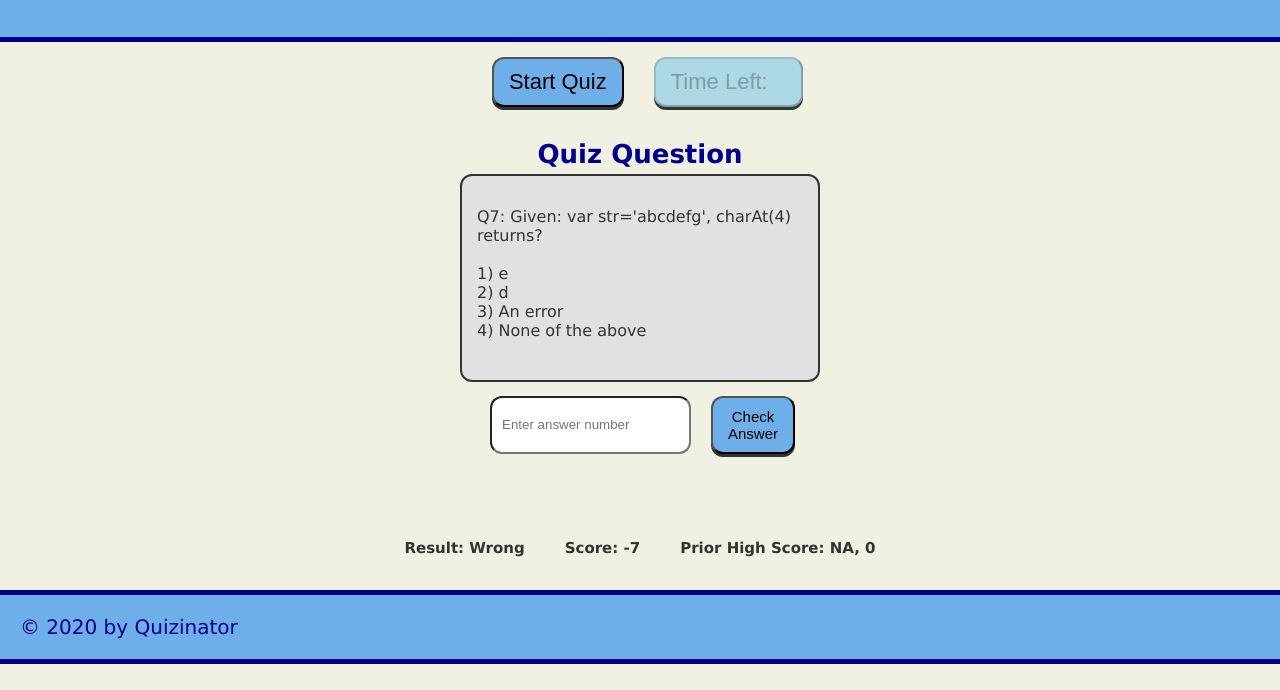
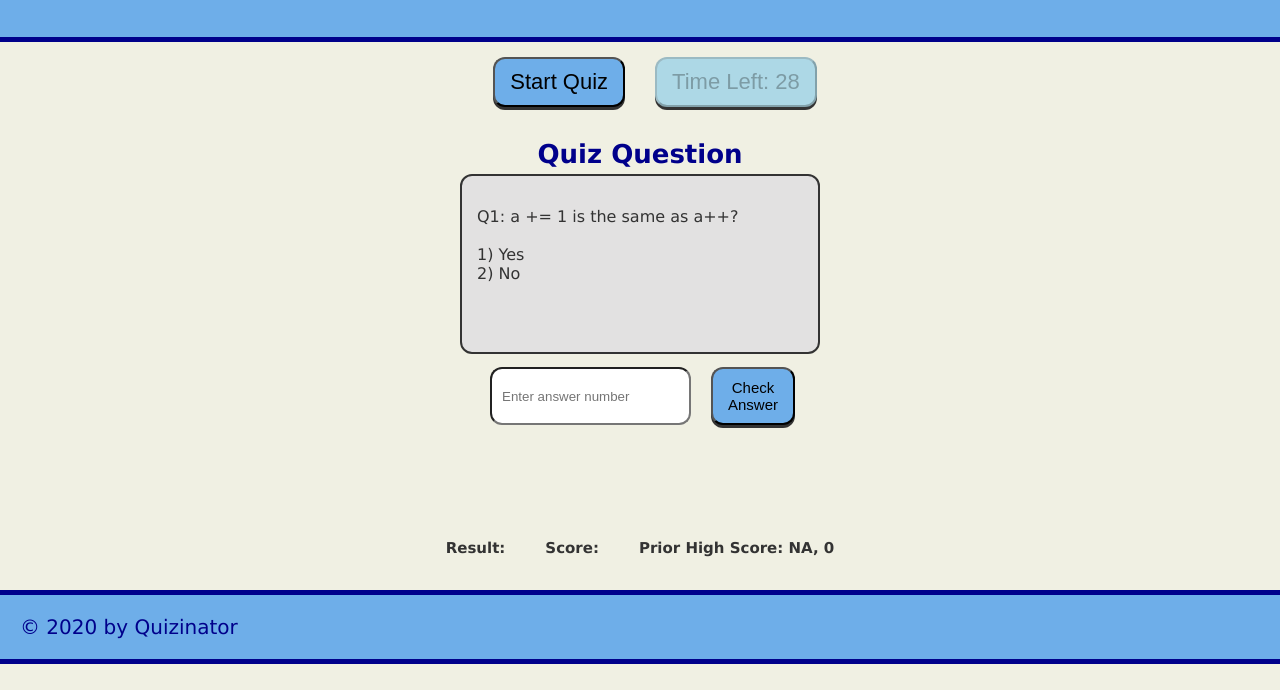
Before and after one commit to CaptainRich/Javascript-Quiz, a plain HTML site: page index.html in a window 1280 px wide. Both pictures are taken after a click on the button "Start Quiz". Shown: the part 110-800 px from the top of the page. Drawn offline with Linux system fonts and the light colour scheme.

Commit message:
Corrected button behavior, updated questions, updated readme, added screen shot.

```diff
--- a/assets/js/script.js
+++ b/assets/js/script.js
@@ -2,10 +2,13 @@
 // Define the button variable for later use.
 
 // Define the variable for the event listener for the start button.
-var quizEl = document.querySelector( "#quiz-page" );
+var quizEl = document.querySelector( "#quiz-start" );
 
 // Define the variable for the event listener for the (form) answer response.
 var formEl = document.querySelector( "#process-answer");
+
+// Define the variable for the user response area
+var inputEl = document.querySelector( "#user-answer" );
 
 // Define the variable for the actual quiz box area
 var newQuizQuestion = document.querySelector( "#quiz-question" );
@@ -15,6 +18,9 @@ var quizResponse = "<input type='text' name='userSelection' class='quiz-box' pla
 var userAnswer = 0;
 var numValidAnswers = 0;              // tracks the number of valid answers for the current question
 
+
+// Define a variable for the current question.
+var iq = 0;
 
 // Define a variables to be used to monitor the user's score. */
 var quizScore = 0;
@@ -59,7 +65,7 @@ var quizData = [
                            "4) Just before 'i' is evaluated in the 'for' statement.<br>"],
       solution: "4"},
 
-    { question: "Q3: The external JavaScript file must containt the '<script>' tag?<br><br>",
+    { question: "Q3: The external JavaScript file must containt the 'script' tag?<br><br>",
       possibleAnswers: [ "1) True<br>", "2) False<br>" ],
       solution: "2"},
 
@@ -67,9 +73,9 @@ var quizData = [
       possibleAnswers: [ "1) Yes<br>", "2) No<br>" ],
       solution: "1"},
 
-    { question: "Q5: Where is the corect place to insert a JavaScript?<br><br>",
-      possibleAnswers:  [ "1) The <body> section<br>",
-                          "2) The <head> section<br>",
+    { question: "Q5: Where is the corect place to insert JavaScript?<br><br>",
+      possibleAnswers:  [ "1) The 'body' section<br>",
+                          "2) The 'head' section<br>",
                           "3) Both 1 and 2<br>"],
       solution: "3"},
 
@@ -133,69 +139,19 @@ var quizHandler = function( event ) {
 
 
 
-    //quizTime();                                // start the timer
+    quizTime();                                // start the timer
 
     // Display the first question and invoke the response form handler.
+    iq = 0;
+    showQuestion( quizData[iq] );           // subsequent questions will be shown by the handler
 
 
     // Loop over the quiz questions and display them in the quiz box. This continues
     // until either all the quesions are answered or the timer expires.
 
-    for( var i = 0; i < quizData.length; i++ ) {
-
-        // As long as there is time left, put up the next quiz question
-        if( timeLeft <= 0 ) {
-            break;                // out of time, exit the loop
-        }
-
-        // Put the quiz question in the box.
-        console.log( "about to show question ", i );
-        var userAnswer = showQuestion( quizData[i] );
-
-        // Wait for the button handler to give us an answer
-        while( userAnswer === 0 ) {
-            // Just wait for "userAnswer" to be set to a valid value > 0
-        }
-
-        // When the user picks an answer, check if it is correct and
-        // adjsut the scoring accordingly (+2 for correct, -1 for incorrect).
-        if( userAnswer === parseInt(quizData[i].solution) ) {
-            // User answer is correct, increase score
-            quizScore += 2;
-
-            // Display answer status to the user
-            answer.innerHTML = "Result: Correct";
-        }
-        else {
-            // User answer is incorrect, decrease score
-            quizScore -= 1;
-
-            // Display answer status to the user
-            answer.innerHTML = "Result: Wrong";
-
-        }
-        currScore.textContent = "Score: " + quizScore;
-
-    }
 
 
-   // If the user's score is positive, determine if we can save it.
-    if( highScore.score >= quizScore ){
-        alert( "Sorry, you don't have the highest score." );
-    }
-    else {
-        var userInitials = prompt ( "Enter your initials to save your score: " );
-        if( userInitials === null ) {
-            return;
-        }
 
-        // Take the first two characters and set the object for local storage.
-        highScore.initials = userInitials.slice(0,2);
-        highScore.score    = quizScore;
-
-        saveScores();
-
-    }
 
 }
 
@@ -222,19 +178,75 @@ var showQuestion = function( quizQuestion ) {
 
 // ///////////////////////////////////////////////////////////////////////////////////
 // Define the handler for the "user respose button" [Check Answer]
-var questionHandler = function(  ) {
+var questionHandler = function (event) {
 
-    var ans  = document.getElementById("user-answer").value;
-    var ians = parseInt( ans );
+    console.log("In questionHandler for # ", iq );
 
-    if( ians > 0 && ians <= numValidAnswers ) {
+    var ans = document.getElementById("user-answer").value;
+    var ians = parseInt(ans);
+
+    if (ians > 0 && ians <= numValidAnswers) {
         userAnswer = ians;
-        valid      = true;
+        valid = true;
     }
     else {
         userAnswer = 0;
     }
 
+    // When the user picks an answer, check if it is correct and
+    // adjsut the scoring accordingly (+2 for correct, -1 for incorrect).
+    if (userAnswer === parseInt(quizData[iq].solution)) {
+        // User answer is correct, increase score
+        quizScore += 2;
+
+        // Display answer status to the user
+        answer.innerHTML = "Result: Correct";
+    }
+    else {
+        // User answer is incorrect, decrease score
+        quizScore -= 1;
+
+        // Display answer status to the user and reduce the timer
+        answer.innerHTML = "Result: Wrong";
+        timeLeft = Math.max( 0, timeLeft-5 );
+
+    }
+
+    currScore.textContent = "Score: " + quizScore;
+
+    // As long as there is time left, and questions left, put up the next quiz question
+    iq++;                       // bumpt the question index
+
+    if (iq < quizData.length && timeLeft > 0) {
+
+        // Blank out the 'user response' area of the form
+        inputEl.value = "";
+
+        // Put the quiz question in the box.
+        console.log("About to show question ", iq );
+        showQuestion(quizData[iq]);
+        userAnswer = 0;
+    }
+    else {
+
+        // If the user's score is positive, determine if we can save it.
+        if (highScore.score >= quizScore) {
+            alert("Sorry, you don't have the highest score.");
+        }
+        else {
+            var userInitials = prompt("Enter your initials to save your score: ");
+            if (userInitials === null) {
+                return;
+            }
+
+            // Take the first two characters and set the object for local storage.
+            highScore.initials = userInitials.slice(0, 2);
+            highScore.score = quizScore;
+
+            saveScores();
+
+        }
+    }
 }
 
 // ///////////////////////////////////////////////////////////////////////////////////
@@ -262,4 +274,4 @@ quizEl.addEventListener( "click", quizHandler );
 
 
 // Setup the input form handler, for the user's question response.
-formEl.addEventListener( "submit", questionHandler );
+formEl.addEventListener( "click", questionHandler );
--- a/index.html
+++ b/index.html
@@ -18,11 +18,12 @@
     </header>
 
     <!-- Setup the area for the start button and the timer display. -->
-    <section class="start-time" id="quiz-page">
+    <section class="start-time">
 
-        <button class="btn" id="start" type="submit">Start Quiz</button>
-        <button class="time" id="timer" disabled>Time Left:&nbsp;&nbsp;&nbsp;</button>
-
+        <div class="start-time">
+            <button class="btn" id="quiz-start">Start Quiz</button>
+            <button class="time" id="timer" disabled>Time Left:&nbsp;&nbsp;&nbsp;</button>
+        </div>
     </section>
 
     <!-- Define the panel area where the quiz text will go. -->
@@ -32,16 +33,15 @@
         <section class="quiz-wrapper">
             <h2 class="quiz-title">Quiz Question</h2>
             <div class="quiz-box" id="quiz-question">
-
-
+                <!-- This is the reserved area for the quiz question. -->
             </div>
         </section>
 
         <response class="response-wrapper" >
             <!--  Setup the response form. -->
             <div class="form-group">
-                <input type='text' name='userSelection' class='form-group' id='user-answer' placeholder='Enter answer number' />
-                <button class="form-group form-btn" id="process-answer" type="submit">Check Answer</button>
+                <input type='text' name='userSelection' class='form-group' id='user-answer' placeholder='Enter answer number'></input>
+                <button class="form-btn form-group" id="process-answer" type="click">Check Answer</button>
             </div>
         </response>
 
```
Also changed, not shown: screenshot.jpg (added).
